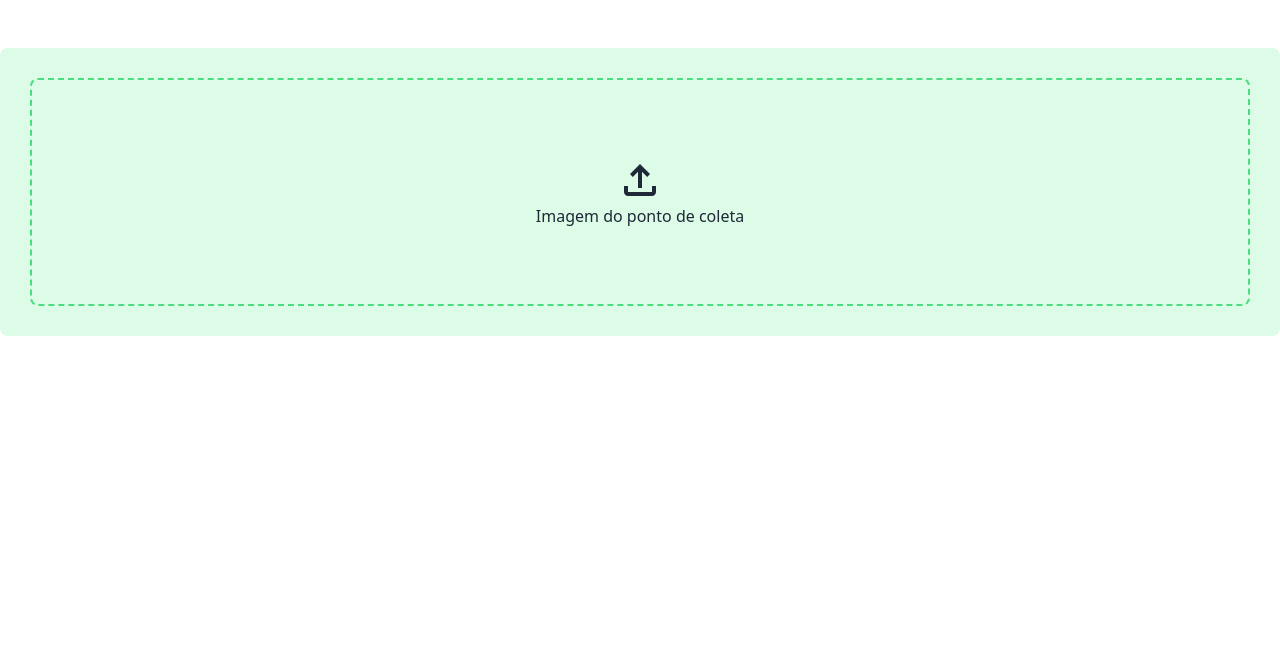
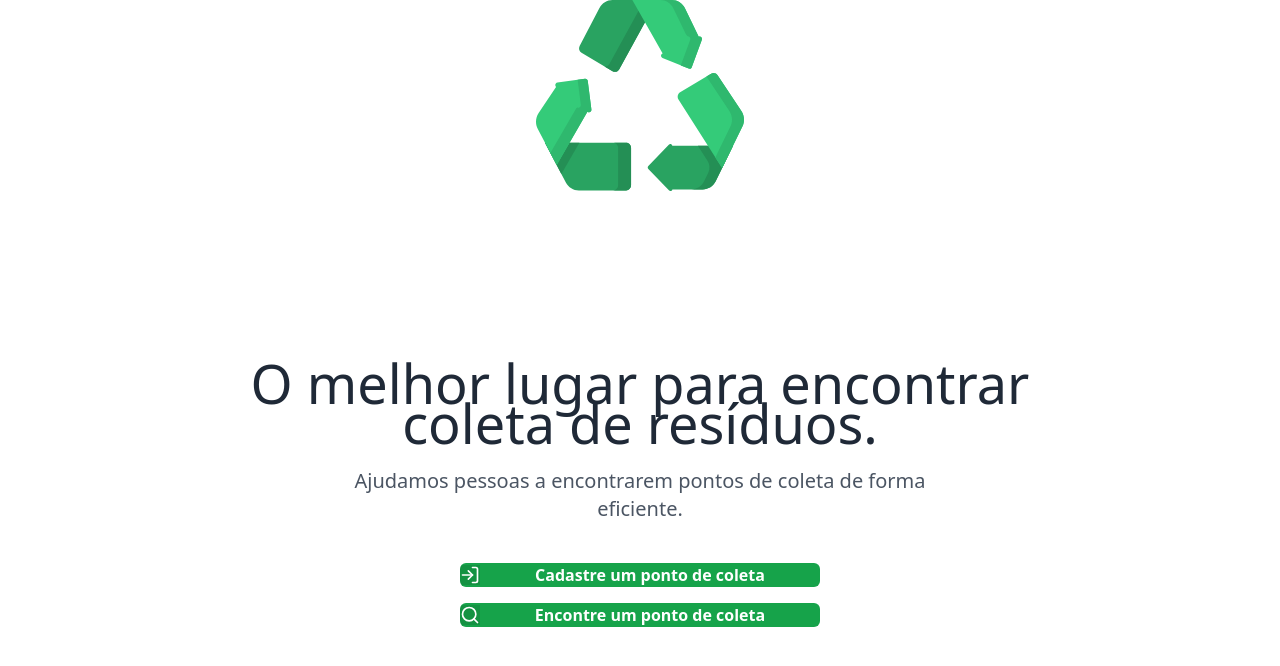
Before and after one commit to gabriel-vitebo/recycling, a Nuxt app: page / in a window 1280 px wide. Shown: the top 666 px of the page. Built offline with nearby package versions, Linux system fonts and the light colour scheme.

Commit message:
feat: add map icon component and update homepage layout

```diff
--- /dev/null
+++ b/app/components/map-icon/index.vue
@@ -0,0 +1,24 @@
+<script setup lang="ts">
+defineProps<{
+  image: string
+  title: string
+  id: string
+}>()
+</script>
+
+<template>
+  <NuxtLink
+    :to="`/points/${id}`"
+    id="map-icon-container"
+    class="flex flex-col items-center gap-1 no-underline"
+  >
+    <img
+      :src="image"
+      :alt="`Imagem do ponto do coleta do ${title}`"
+      class="w-full max-h-[100px] object-cover rounded-md"
+    />
+    <h2 class="text-[10px] text-center w-full text-white">
+      {{ title }}
+    </h2>
+  </NuxtLink>
+</template>
--- a/app/pages/index.vue
+++ b/app/pages/index.vue
@@ -1,3 +1,40 @@
 <template>
-  <DropZone />
+  <div class="w-full min-h-screen max-w-[1100px] mx-auto px-4 flex items-center justify-center flex-col">
+      <img :src="logo" alt="Recycling Logo" class="w-56 md:w-52" />
+
+      <main class="flex-1 w-full flex flex-col justify-center items-center text-center px-0 md:px-4">
+        <h1 class="text-[54px] md:text-[54px] sm:text-4xl text-gray-800">
+          O melhor lugar para encontrar <br /> coleta de resíduos.
+        </h1>
+
+        <p class="text-2xl sm:text-xl mt-6 leading-[38px] text-gray-600 max-w-[600px]">
+          Ajudamos pessoas a encontrarem pontos de coleta de forma eficiente.
+        </p>
+
+        <NuxtLink to="/create-point" class="w-full max-w-[360px] h-18 bg-green-600 rounded-md no-underline flex items-center overflow-hidden mt-10 hover:bg-green-500">
+          <span class="w-18 h-18 bg-black/10 flex items-center justify-center transition-colors">
+            <svg class="text-white w-5 h-5" xmlns="http://www.w3.org/2000/svg" viewBox="0 0 24 24" fill="none" stroke="currentColor" stroke-width="2" stroke-linecap="round" stroke-linejoin="round" aria-hidden="true">
+              <path d="M15 3h4a2 2 0 0 1 2 2v14a2 2 0 0 1-2 2h-4" />
+              <polyline points="10 17 15 12 10 7" />
+              <line x1="15" y1="12" x2="3" y2="12" />
+            </svg>
+          </span>
+          <strong class="flex-1 text-center text-white text-base font-bold">Cadastre um ponto de coleta</strong>
+        </NuxtLink>
+
+        <NuxtLink to="/find-point" class="w-full max-w-[360px] h-18 bg-green-600 rounded-md no-underline flex items-center overflow-hidden mt-4 hover:bg-green-500">
+          <span class="w-18 h-18 bg-black/10 flex items-center justify-center transition-colors">
+            <svg class="text-white w-5 h-5" xmlns="http://www.w3.org/2000/svg" viewBox="0 0 24 24" fill="none" stroke="currentColor" stroke-width="2" stroke-linecap="round" stroke-linejoin="round" aria-hidden="true">
+              <circle cx="11" cy="11" r="8" />
+              <line x1="21" y1="21" x2="16.65" y2="16.65" />
+            </svg>
+          </span>
+          <strong class="flex-1 text-center text-white text-base font-bold">Encontre um ponto de coleta</strong>
+        </NuxtLink>
+      </main>
+    </div>
 </template>
+
+<script setup lang="ts">
+import logo from '../../public/assets/logo.svg'
+</script>
```
Also changed, not shown: public/assets/logo.svg (added).
